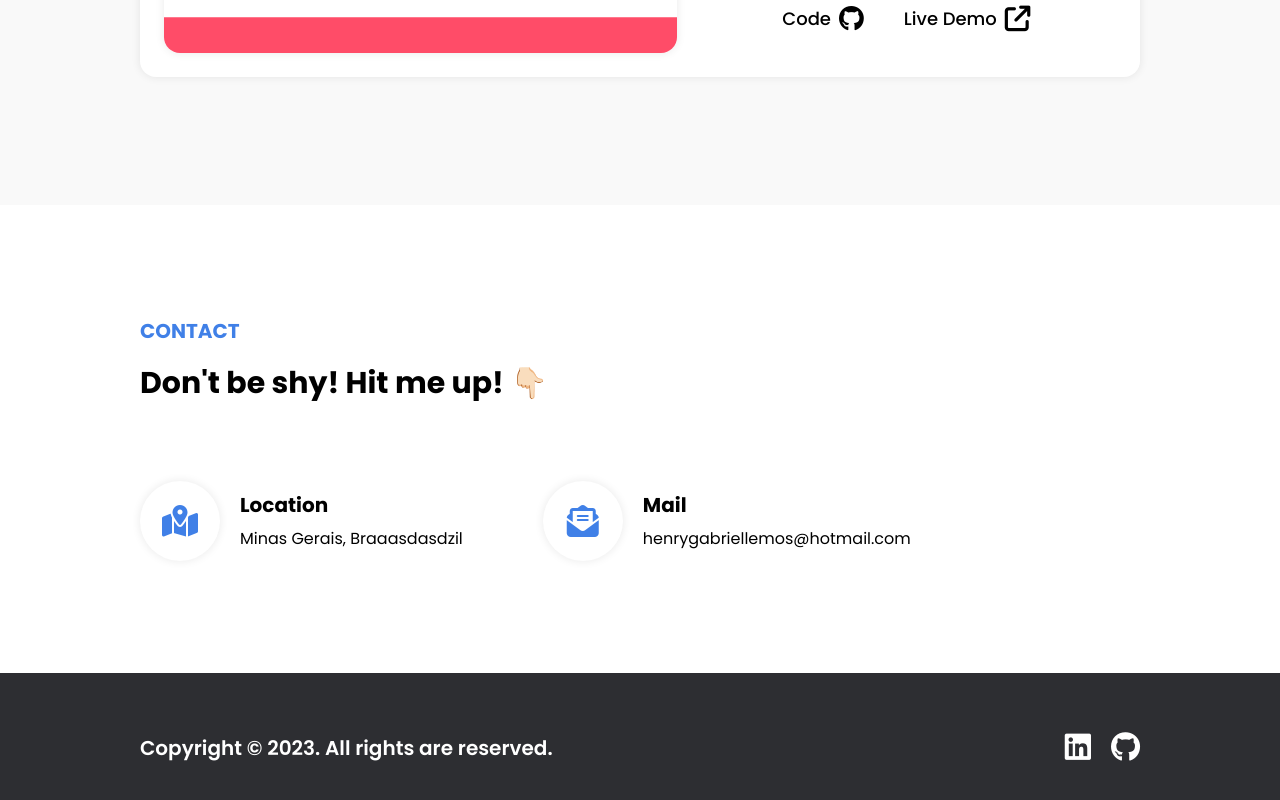
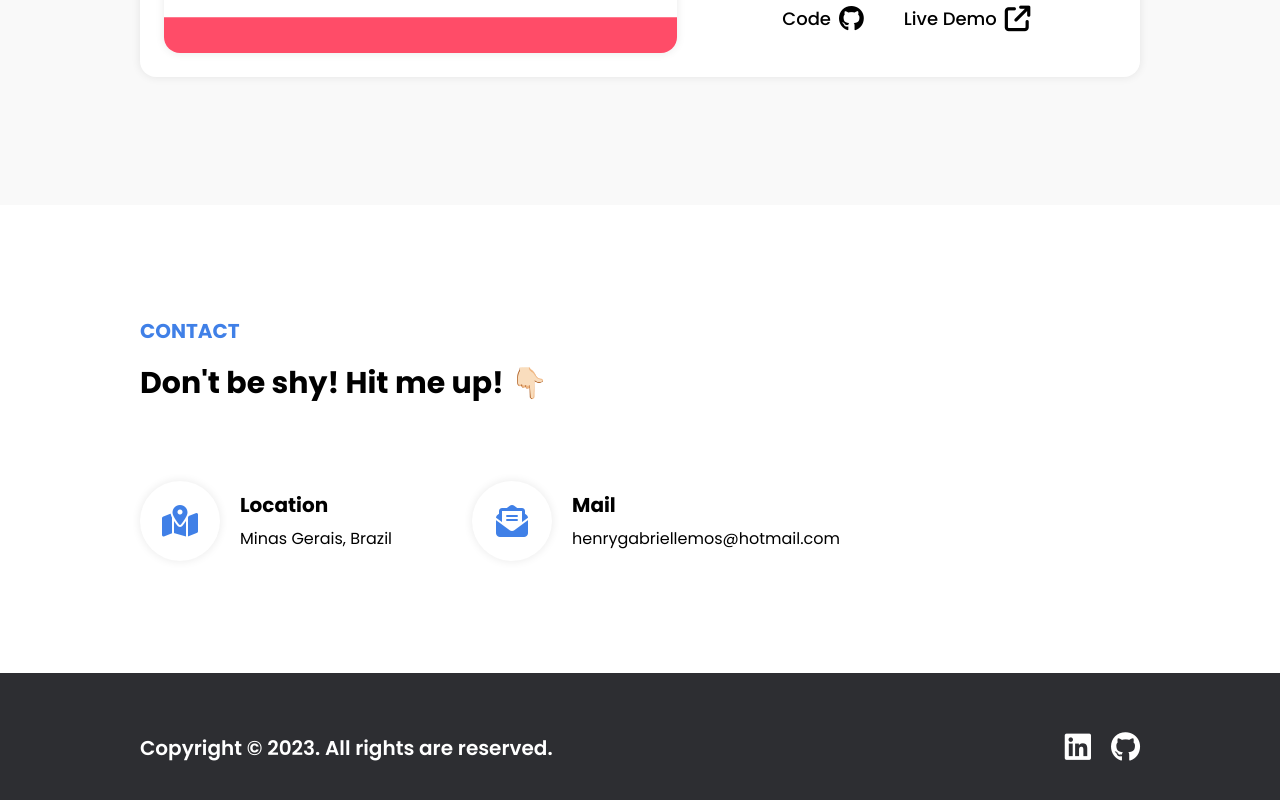
Before and after one commit to henryornellas/portfolio, a React (Vite) app: page / in a window 1280 px wide. Shown: the part 3963-4763 px from the top of the page. Built offline with nearby package versions, Linux system fonts and the light colour scheme.

Commit message:
fix styles

```diff
--- a/src/scenes/contact/index.tsx
+++ b/src/scenes/contact/index.tsx
@@ -25,7 +25,7 @@ const Contact = () => {
                         <a href="https://www.google.com/maps/place/Minas+Gerais/" target="_blank" className={circle}><i className="text-[2rem] text-[#4080E7] fa-solid fa-map-location-dot" /></a>
                         <div className="flex flex-col text-center md:items-start">
                             <p className="text-xl font-bold mb-2">Location</p>
-                            <a href="https://www.google.com/maps/place/Minas+Gerais/" target="_blank" className="hover:text-[#4080E7]">Minas Gerais, Braaasdasdzil</a>
+                            <a href="https://www.google.com/maps/place/Minas+Gerais/" target="_blank" className="hover:text-[#4080E7]">Minas Gerais, Brazil</a>
                         </div>
                     </div>
 
```
